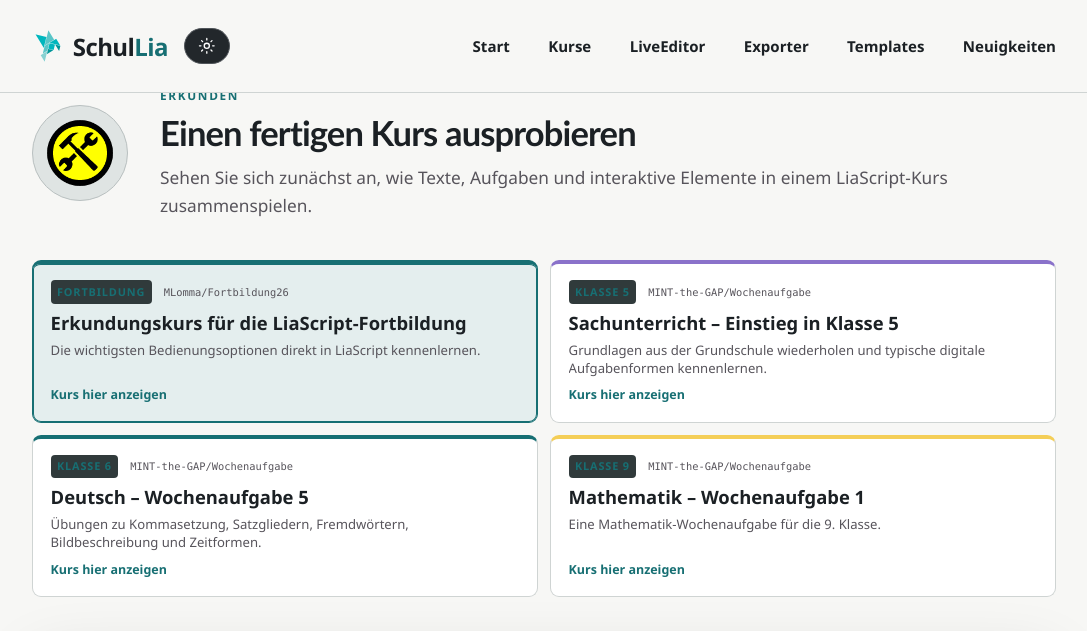
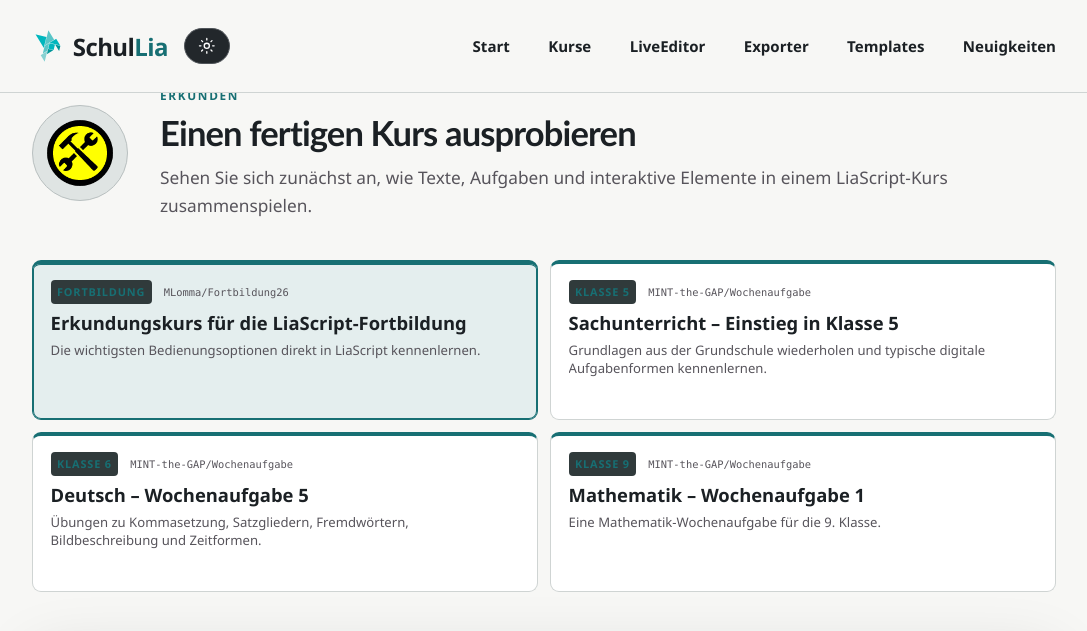
Before and after one commit to SchulLia/SchulLia.github.io, a Jekyll site: the page built from index.html, in a window 1280 px wide and 1400 px high, scrolled down 1631 px. Shown: the top 631 px of the window, without its empty margins (96-1183 px from the left). Built offline with Jekyll 4.4.1, drawn with Linux system fonts in a browser that asks for light colours; some of the changed text lies outside the part shown.

Commit message:
Kurskarten und Aktionen vereinheitlichen

```diff
--- a/assets/css/liascript-theme.css
+++ b/assets/css/liascript-theme.css
@@ -437,7 +437,7 @@ h3 {
   flex-direction: column;
   gap: 0.5rem;
   border: 1px solid var(--line);
-  border-top: 4px solid #8a72ca;
+  border-top: 4px solid var(--teal-light);
   border-radius: 9px;
   background: var(--surface);
   color: var(--ink);
@@ -448,18 +448,6 @@ h3 {
     border-color 160ms ease,
     background 160ms ease,
     transform 160ms ease;
-}
-
-.course-switcher__button--explore {
-  border-top-color: #f18b2b;
-}
-
-.course-switcher__button--turquoise {
-  border-top-color: var(--teal-light);
-}
-
-.course-switcher__button--yellow {
-  border-top-color: var(--yellow);
 }
 
 .course-switcher__button:hover {
@@ -517,13 +505,6 @@ h3 {
   line-height: 1.35;
   -webkit-box-orient: vertical;
   -webkit-line-clamp: 2;
-}
-
-.course-switcher__cta {
-  margin-top: auto;
-  color: var(--teal-light);
-  font-size: 0.78rem;
-  font-weight: 800;
 }
 
 .section-subinfo {
@@ -1326,15 +1307,6 @@ h3 {
   margin-top: clamp(3rem, 6vw, 5rem);
 }
 
-.reflection-news .section-heading {
-  margin-bottom: 1.5rem;
-}
-
-.reflection-news h3 {
-  margin-bottom: 0;
-  font-size: clamp(1.55rem, 3vw, 2.05rem);
-}
-
 .patchnote h4 {
   margin: 0.65rem 0 1rem;
   color: var(--ink);
--- a/index.html
+++ b/index.html
@@ -143,7 +143,7 @@ body_class: home
       <div class='preview-copy'>
         <div class='course-switcher' role='group' aria-label='Beispielkurs auswählen'>
           <button
-            class='course-switcher__button course-switcher__button--explore is-active'
+            class='course-switcher__button is-active'
             type='button'
             data-course-url='https://liascript.github.io/course/?https://raw.githubusercontent.com/MLomma/Fortbildung26/refs/heads/main/Erkunden.md'
             data-course-title='Erkundungskurs für die LiaScript-Fortbildung'
@@ -158,11 +158,10 @@ body_class: home
             <span class='course-switcher__description'>
               Die wichtigsten Bedienungsoptionen direkt in LiaScript kennenlernen.
             </span>
-            <span class='course-switcher__cta'>Kurs hier anzeigen</span>
           </button>
           {% for course in site.data.courses %}
           <button
-            class='course-switcher__button course-switcher__button--{{ course.accent }}'
+            class='course-switcher__button'
             type='button'
             data-course-url='{{ course.live_url | escape }}'
             data-course-title='{{ course.title | escape }}'
@@ -175,7 +174,6 @@ body_class: home
             </span>
             <strong>{{ course.title }}</strong>
             <span class='course-switcher__description'>{{ course.description }}</span>
-            <span class='course-switcher__cta'>Kurs hier anzeigen</span>
           </button>
           {% endfor %}
         </div>
@@ -241,7 +239,7 @@ body_class: home
           Filtern Sie Erweiterungen nach ihrem Bereich und öffnen Sie bei
           Bedarf die jeweilige öffentliche Originalquelle.
         </p>
-        <a class='button' href='/templates/'>Templates ansehen</a>
+        <a class='button button--primary' href='/templates/'>Templates ansehen</a>
       </article>
     </div>
 
@@ -331,14 +329,7 @@ body_class: home
       </div>
     </header>
 
-    <div class='reflection-news' aria-labelledby='patchnotes-title'>
-      <div class='section-heading section-heading--center'>
-        <div>
-          <p class='eyebrow'>Neuigkeiten</p>
-          <h3 id='patchnotes-title'>Was sich bei SchulLia verändert</h3>
-        </div>
-      </div>
-
+    <div class='reflection-news' aria-label='SchulLia-Patchnotes'>
       <div class='patchnotes-window' data-patchnotes-window>
         <div
           class='patchnotes-scroll'
```
